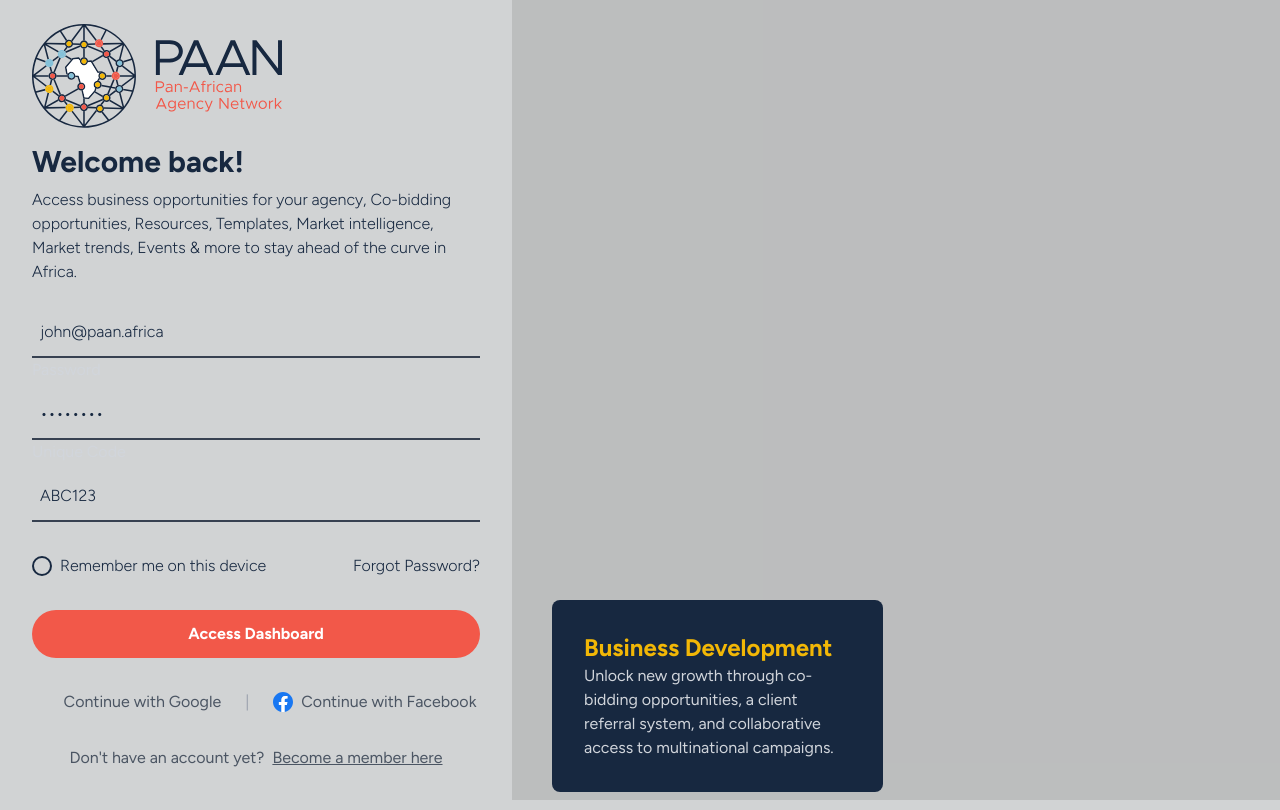
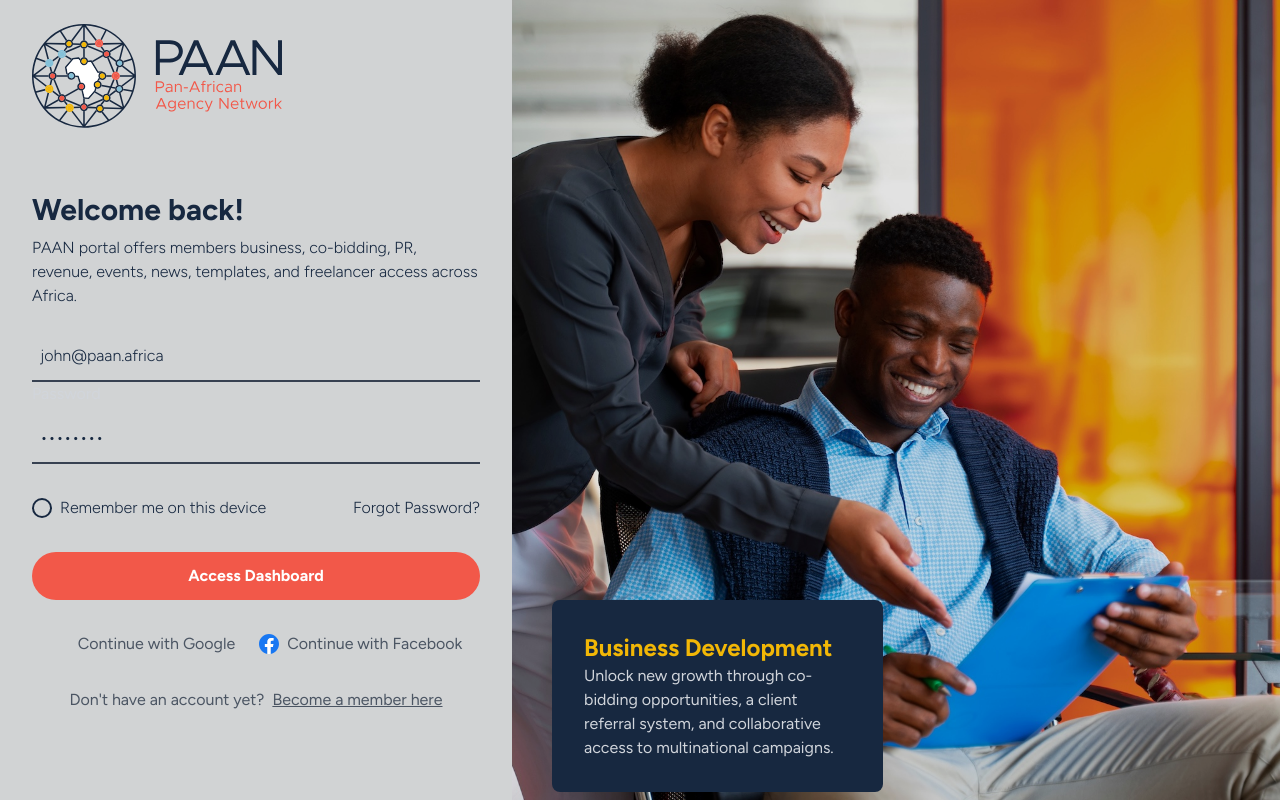
Before and after one commit to kwamevaughan/paan-member-portal, a Next.js app: page / in a window 1280 px wide. Built offline with nearby package versions, Linux system fonts and the light colour scheme; some icons are missing.

Commit message:
restored bg image

```diff
--- a/src/pages/index.js
+++ b/src/pages/index.js
@@ -11,7 +11,6 @@ const LoginPage = () => {
     email: "john@paan.africa",
     password: "Test1234",
     rememberMe: false,
-    uniqueCode: "ABC123", // Adding the unique code field
   });
   const [showPassword, setShowPassword] = useState(false);
   const { login } = useAuth();
@@ -75,9 +74,8 @@ const LoginPage = () => {
             <div className="pb-6 space-y-2">
               <p className="text-3xl text-paan-blue font-bold">Welcome back!</p>
               <p className="text-paan-blue font-light">
-                Access business opportunities for your agency, Co-bidding
-                opportunities, Resources, Templates, Market intelligence, Market
-                trends, Events & more to stay ahead of the curve in Africa.
+                PAAN portal offers members business, co-bidding, PR, revenue,
+                events, news, templates, and freelancer access across Africa.
               </p>
             </div>
 
@@ -101,7 +99,7 @@ const LoginPage = () => {
                 </div>
               </div>
 
-              <div className="">
+              <div className="mb-8">
                 <label
                   className="block text-gray-300 text-sm md:text-base mb-2"
                   htmlFor="password"
@@ -127,26 +125,6 @@ const LoginPage = () => {
                       <Icon icon="heroicons:eye" className="w-5 h-5" />
                     )}
                   </span>
-                </div>
-              </div>
-
-              {/* Unique Code Field */}
-              <div className="mb-8">
-                <label
-                  className="block text-gray-300 text-sm md:text-base mb-2"
-                  htmlFor="uniqueCode"
-                >
-                  Unique Code
-                </label>
-                <div className="relative">
-                  <input
-                    id="uniqueCode"
-                    name="uniqueCode"
-                    type="text"
-                    value={loginData.uniqueCode}
-                    onChange={handleLoginChange}
-                    className="w-full bg-transparent text-paan-blue font-light border-b-2 border-gray-700 rounded-none py-2.5 md:py-3 px-2 focus:outline-none focus:border-blue-500"
-                  />
                 </div>
               </div>
 
@@ -209,7 +187,6 @@ const LoginPage = () => {
                 <Icon icon="devicon:google" className="w-5 h-5 mr-2" />
                 Continue with Google
               </button>
-              <span className="text-gray-400 hidden md:block">|</span>
               <button
                 onClick={() => handleSocialLogin("Facebook")}
                 className="flex items-center hover:underline text-gray-600 font-normal py-2 rounded-lg transform transition-transform duration-300 ease-in-out hover:translate-y-[-5px]"
--- a/src/styles/globals.css
+++ b/src/styles/globals.css
@@ -13,3 +13,12 @@
 .animate-shake {
   animation: shake 0.5s;
 }
+
+.bg-login{
+  background-image: url('/assets/images/paan-login-bg.jpg');
+  background-size: cover;
+  background-position: center;
+  background-repeat: no-repeat;
+  height: 100vh;
+  width: 100%;
+}
```
Also changed, not shown: public/assets/images/paan-login-bg.jpg (added).
